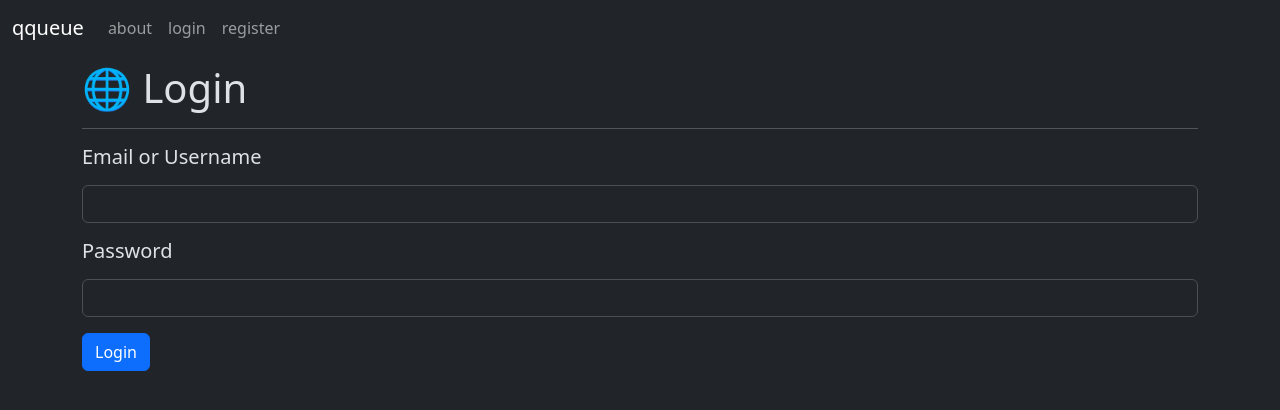
After one commit to whitgroves/q3, a Flask app: page /login in a window 1280 px wide. The commit adds this page. Shown: the top 410 px of the page. Run offline with Flask 3, Linux system fonts and the light colour scheme.

Commit message:
user registration, login

```diff
--- a/qqueue/__init__.py
+++ b/qqueue/__init__.py
@@ -21,15 +21,17 @@ def create_app(config:BaseConfig=DevConfig) -> Flask:
     # internal imports to avoid circular references
     from qqueue.models import User                          # pylint: disable=import-outside-toplevel
     from qqueue.routes.main import blueprint as main_routes # pylint: disable=import-outside-toplevel
+    from qqueue.routes.auth import blueprint as auth_routes # pylint: disable=import-outside-toplevel
 
     # init login
-    # login.login_view = 'auth.login'
+    login.login_view = 'auth.login'
     @login.user_loader
     def load_user(user_id:int) -> User|None:
         return User.query.get(int(user_id))
 
     # register routes
     app.register_blueprint(main_routes)
+    app.register_blueprint(auth_routes)
 
     # init database
     if SQLITE_PREFIX in config.SQLALCHEMY_DATABASE_URI:
--- /dev/null
+++ b/qqueue/forms.py
@@ -0,0 +1,24 @@
+'''Secured forms for qqueue built on WTForms + Flask-WTF.'''
+
+from wtforms import EmailField, StringField, PasswordField
+from wtforms.validators import InputRequired, Length
+from flask_wtf import FlaskForm
+
+def input_required(max_len:int=None) -> list:
+    '''Helper to build validation lists for required fields.'''
+    validators = [InputRequired()]
+    if max_len is not None: validators.append(Length(max=max_len))
+
+# register
+class RegisterForm(FlaskForm):
+    email = EmailField('Email', validators=input_required(64))
+    username = StringField('Username', validators=input_required(32))
+    password = PasswordField('Password', validators=input_required(128))
+    confirm_password = PasswordField('Confirm Password', validators=input_required(128))
+
+
+# login
+class LoginForm(FlaskForm):
+    email_or_username = StringField('Email or Username',
+                                    validators=input_required(64))
+    password = PasswordField('Password', validators=input_required(128))
--- /dev/null
+++ b/qqueue/routes/auth.py
@@ -0,0 +1,81 @@
+'''Authentication routes for qqueue.'''
+
+from flask import Blueprint, Response, request, render_template, flash, current_app, redirect, url_for, abort
+from flask_login import login_user, login_required, current_user, logout_user
+from werkzeug.security import generate_password_hash, check_password_hash
+from qqueue.forms import RegisterForm, LoginForm
+from qqueue.models import User
+from qqueue.extensions import database
+
+blueprint = Blueprint('auth', __name__)
+
+@blueprint.route('/register', methods=('GET', 'POST'))
+def register() -> Response:
+    '''Handles new user registrations.'''
+    form = RegisterForm()
+    match request.method:
+        case 'GET':
+            return render_template('register.html', form=form)
+        case 'POST':
+            email = form.email.data.strip()
+            username = form.username.data.strip()
+            password = form.password.data.strip()
+            confirm_password = form.confirm_password.data.strip()
+            errors = False
+            if password != confirm_password:
+                flash('Passwords do not match.')
+                errors = True
+            elif len(User.query.filter_by(email=email).all()) > 0:
+                flash('Email already registered.')
+                errors = True
+            if not errors and form.validate_on_submit():
+                password = generate_password_hash(password=password)
+                user = User(email=email, username=username, password=password)
+                database.session.add(user)
+                database.session.commit()
+                message = f'User "{user.username}" ({user.email}) registered successfully.'
+                current_app.logger.info(msg=message)
+                flash(message)
+                return redirect(url_for('auth.login'))
+            return render_template('register.html', form=form), 400
+        case _:
+            current_app.logger.warning(f'405: /auth/register: {request.method}: {request}')
+            abort(405)
+
+@blueprint.route('/login', methods=('GET', 'POST'))
+def login() -> Response:
+    '''Handles user login requests.'''
+    form = LoginForm()
+    match request.method:
+        case 'GET':
+            return render_template('login.html', form=form)
+        case 'POST':
+            email_or_username = form.email_or_username.data.strip()
+            password = form.password.data.strip()
+            errors = False
+            user = User.query.filter(database.or_(
+                User.email == email_or_username,
+                User.username == email_or_username
+            )).first()
+            if not user or not check_password_hash(user.password, password):
+                flash('Invalid user credentials. Please try again.')
+                errors = True
+            if not errors and form.validate_on_submit():
+                login_user(user, remember=True)
+                message = f'User "{user.username}" ({user.email}) logged in successfully.'
+                current_app.logger.info(msg=message)
+                flash(message)
+                return redirect(url_for('main.index'))
+            return render_template('login.html', form=form), 400
+        case _:
+            current_app.logger.warning(f'405: /auth/login: {request.method}: {request}')
+            abort(405)
+
+@login_required
+@blueprint.route('/logout')
+def logout() -> Response:
+    '''Clears credentials for the current user.'''
+    username = current_user.username
+    logout_user()
+    flash(f'User {username} was logged out.')
+    return redirect(url_for('main.index'))
--- a/qqueue/templates/base.html
+++ b/qqueue/templates/base.html
@@ -27,6 +27,18 @@
                 <li class="nav-item">
                     <a class="nav-link" href="{{ url_for('main.about') }}">about</a>
                 </li>
+                {% if current_user.is_authenticated %}
+                    <li class="nav-item">
+                        <a class="nav-link" href="{{ url_for('auth.logout') }}">logout</a>
+                    </li>
+                {% else %}
+                    <li class="nav-item">
+                        <a class="nav-link" href="{{ url_for('auth.login') }}">login</a>
+                    </li>
+                    <li class="nav-item">
+                        <a class="nav-link" href="{{ url_for('auth.register') }}">register</a>
+                    </li>
+                {% endif %}
             </ul>
         </div>
     </div>
--- /dev/null
+++ b/qqueue/templates/login.html
@@ -0,0 +1,21 @@
+{% extends 'base.html' %}
+
+{% block content %}
+    <h1>{% block title %} 🌐 {% endblock %} Login</h1>
+    <hr>
+    <form method="post">
+        {{ form.csrf_token }}
+
+        <div class="mb-3" >
+            <h5>{{ form.email_or_username.label(class='form-label') }}</h5>
+            <p>{{ form.email_or_username(class='form-control', size=100) }}</p>
+        </div>
+
+        <div class="mb-3">
+            <h5>{{ form.password.label(class='form-label') }}</h5>
+            <p>{{ form.password(class='form-control', size=100) }}</p>
+        </div>
+
+        <button type="submit" class="btn btn-primary">Login</button>
+    </form>
+{% endblock %}
--- a/requirements.txt
+++ b/requirements.txt
@@ -6,6 +6,7 @@ exceptiongroup==1.3.0
 Flask==3.1.2
 Flask-Login==0.6.3
 Flask-SQLAlchemy==3.1.1
+Flask-WTF==1.2.2
 greenlet==3.2.4
 iniconfig==2.1.0
 isort==6.0.1
@@ -24,3 +25,4 @@ tomli==2.2.1
 tomlkit==0.13.3
 typing_extensions==4.15.0
 Werkzeug==3.1.3
+WTForms==3.2.1
```
Also changed, not shown: qqueue/templates/register.html (added, +31 -0 lines), tests/conftest.py (+15 -13 lines), tests/test_auth.py (+10 -9 lines), tests/test_main.py (+3 -2 lines), tests/test_posts.py (line endings or trailing spaces), tests/test_users.py (line endings or trailing spaces).
